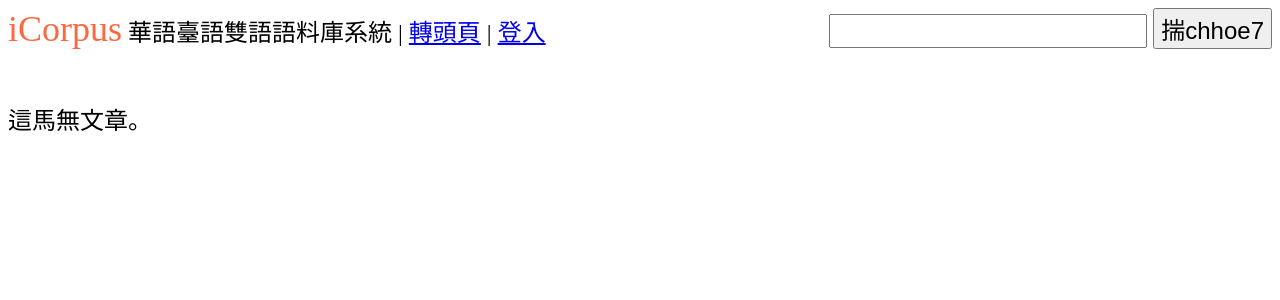
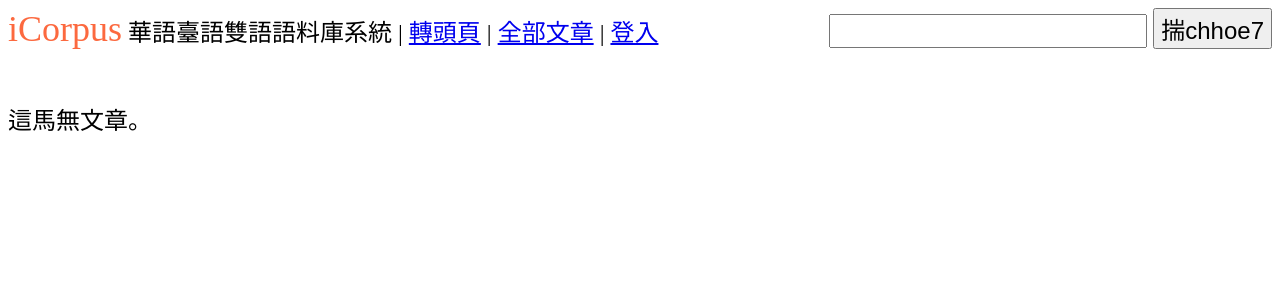
Before and after one commit to sih4sing5hong5/icorpus, a Django app: a page that uses 文章/templates/文章/框.html in a window 1280 px wide. Shown: the top 300 px of the page. Run offline with Django 3.2, Linux system fonts and the light colour scheme; data that the repository does not hold is empty.

Commit message:
首頁顯示二十篇就好 專門一頁用全部文章 丞宏

```diff
--- a/文章/templates/文章/框.html
+++ b/文章/templates/文章/框.html
@@ -20,6 +20,7 @@
             {% block nav-global %}
 				<span class="英文">iCorpus</span>
 				<span>華語臺語雙語語料庫系統 | <a href="{% url '首頁' %}">轉頭頁</a>
+					| <a href="{% url '全部文章' %}">全部文章</a>
 					{% if 有登入無 %}
 					 | <a href="{% url '登出' %}">登出</a>
 					{% else %}
--- a/文章/urls.py
+++ b/文章/urls.py
@@ -4,7 +4,7 @@ from 文章 import views
 from 文章 import 轉出
 
 urlpatterns = patterns('',
-	# ex: /polls/
+	url(r'^全部文章$', views.全部文章, name='全部文章'),
 	url(r'^登入/$', views.登入, name='登入'),
 	url(r'^登出/$', views.登出, name='登出'),
 	# ex: /polls/5/
--- a/文章/views.py
+++ b/文章/views.py
@@ -15,6 +15,17 @@ from django.utils.decorators import method_decorator
 from django.db.models import Q
 
 def index(request):
+	揣著文章 = 何澤政文章.objects.order_by('-pk')
+# 	output = ', '.join([p.title for p in latest_poll_list])
+# 	return HttpResponse(output)
+	template = loader.get_template('文章/全部文章.html')
+	context = RequestContext(request, {
+		'揣著文章': 揣著文章[:20],
+		'有登入無':request.user.is_authenticated(),
+	})
+	return HttpResponse(template.render(context))
+
+def 全部文章(request):
 	揣著文章 = 何澤政文章.objects.order_by('-pk')
 # 	output = ', '.join([p.title for p in latest_poll_list])
 # 	return HttpResponse(output)
```
